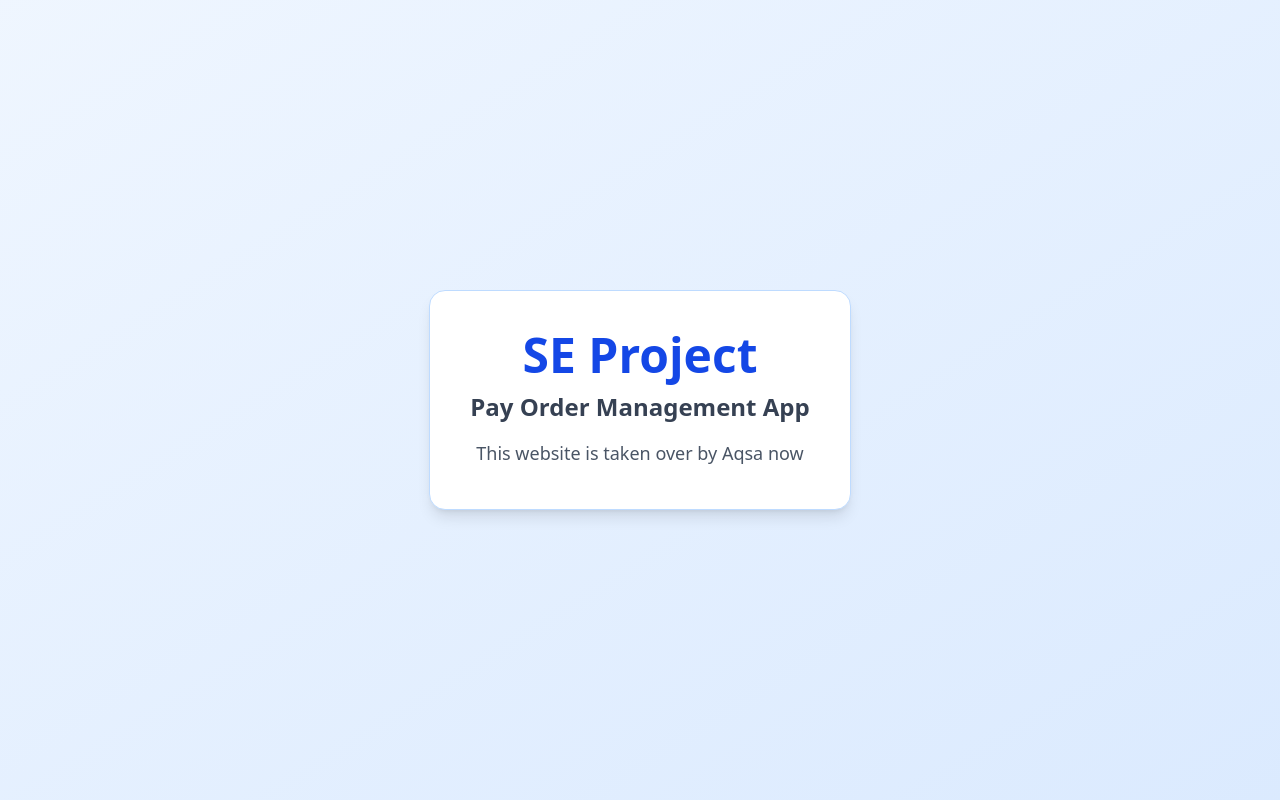
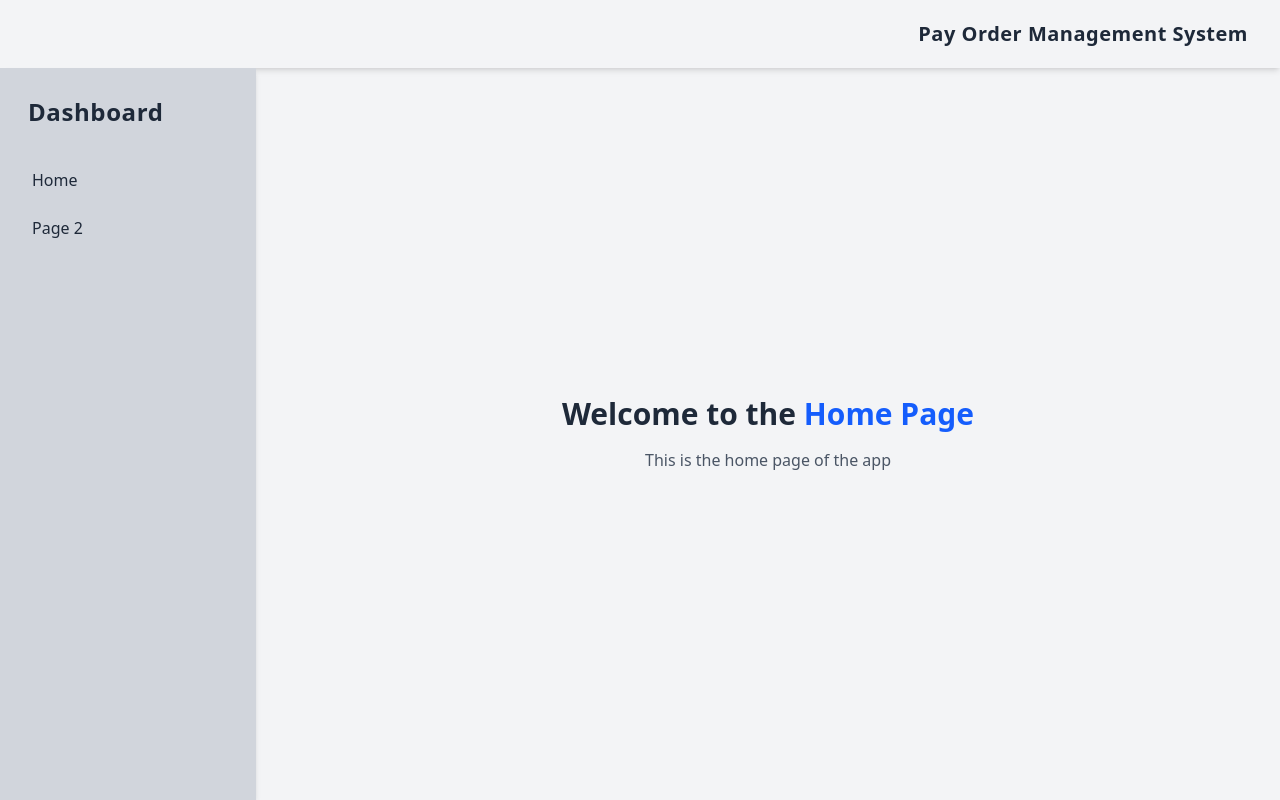
Before and after one commit to AbdulWasay903211/PO_App, a Next.js app: page / in a window 1280 px wide. Built offline with nearby package versions, Linux system fonts and the light colour scheme.

Commit message:
Abdul Wasay |First iteration of the dashboard

```diff
--- /dev/null
+++ b/src/app/components/DashboardLayout.jsx
@@ -0,0 +1,42 @@
+"use client";
+
+import React, { useState } from 'react';
+import Sidebar from '../components/Sidebar';
+import Topbar from "./Topbar";
+
+// this is where we import the pages we use
+import HomePage from '../pages/HomePage';
+import Page2 from '../pages/Page2';
+
+const DashboardLayout = () => {
+  const [currentPage, setCurrentPage] = useState('page1');
+
+  const renderPage = () => {
+    switch (currentPage) {
+      case 'page1':
+        return <HomePage />;
+      case 'page2':
+        return <Page2 />;
+      default:
+        return <HomePage />;
+    }
+  };
+
+  return (
+    <div className="flex flex-col min-h-screen bg-gray-100">
+      {/* Topbar at the top */}
+      <Topbar />
+
+      {/* Sidebar + Main Content below */}
+      <div className="flex flex-1">
+        {/* Sidebar (left) */}
+        <Sidebar onSelectPage={setCurrentPage} />
+
+        {/* Main Area (right) */}
+        <main className="flex-1 p-6 overflow-y-auto">{renderPage()}</main>
+      </div>
+    </div>
+  );
+};
+
+export default DashboardLayout;
--- /dev/null
+++ b/src/app/components/Sidebar.jsx
@@ -0,0 +1,31 @@
+"use client";
+import React from "react";
+
+const Sidebar = ({ onSelectPage }) => {
+  return (
+    <div className="w-64 bg-gray-300 text-gray-800 min-h-full flex flex-col shadow-md">
+      {/* Header Section */}
+      <div className="py-7 px-7">
+        <h2 className="text-2xl font-bold tracking-wide">Dashboard</h2>
+      </div>
+
+      {/* Buttons */}
+      <div className="flex flex-col px-5 mt-1">
+        <button
+          onClick={() => onSelectPage("HomePage")}
+          className="text-left mb-2 px-3 py-2 rounded-md hover:bg-gray-400 transition-colors"
+        >
+          Home
+        </button>
+        <button
+          onClick={() => onSelectPage("page2")}
+          className="text-left mb-2 px-3 py-2 rounded-md hover:bg-gray-400 transition-colors"
+        >
+          Page 2
+        </button>
+      </div>
+    </div>
+  );
+};
+
+export default Sidebar;
--- /dev/null
+++ b/src/app/components/Topbar.jsx
@@ -0,0 +1,20 @@
+"use client";
+import React from "react";
+
+const Topbar = () => {
+  return (
+    <div className="w-full bg-gray-100 text-gray-800 flex items-center justify-between px-8 py-5 shadow-md">
+      {/* Left: Logo */}
+      <div className="flex items-center space-x-2">
+
+      </div>
+
+      {/* Right: Title */}
+      <h1 className="text-xl font-bold tracking-wide text-right">
+        Pay Order Management System
+      </h1>
+    </div>
+  );
+};
+
+export default Topbar;
--- a/src/app/globals.css
+++ b/src/app/globals.css
@@ -12,9 +12,6 @@
   }
 }
 
-
-
-
 .animate-fade-in {
-  animation: fade-in 1s ease-out;
+  animation: fade-in 0.6s ease-out;
 }
--- a/src/app/page.tsx
+++ b/src/app/page.tsx
@@ -1,17 +1,8 @@
-export default function Home() {
-  return (
-    <main className="min-h-screen flex flex-col items-center justify-center bg-gradient-to-br from-blue-50 to-blue-100 text-center p-6">
-      <div className="max-w-2xl bg-white shadow-lg rounded-2xl p-10 border border-blue-200">
-        <h1 className="text-5xl font-extrabold text-blue-700 mb-3">
-          SE Project
-        </h1>
-        <h2 className="text-2xl font-semibold text-gray-700 mb-4">
-          Pay Order Management App
-        </h2>
-        <p className="text-gray-600 text-lg leading-relaxed">
-          This website is taken over by Aqsa now
-        </p>
-      </div>
-    </main>
-  );
+import React from "react";
+import DashboardLayout from "./components/DashboardLayout";
+
+function App() {
+  return <DashboardLayout />;
 }
+
+export default App;
--- /dev/null
+++ b/src/app/pages/HomePage.jsx
@@ -0,0 +1,16 @@
+import React from 'react';
+
+const HomePage = () => {
+  return (
+    <div className="flex flex-col items-center justify-center h-full text-center animate-fade-in">
+      <h1 className="text-3xl font-bold text-gray-800 mb-4">
+        Welcome to the <span className="text-blue-600">Home Page</span>
+      </h1>
+      <p className="text-gray-600 max-w-md">
+        This is the home page of the app
+      </p>
+    </div>
+  );
+};
+
+export default HomePage;
--- /dev/null
+++ b/src/app/pages/Page2.jsx
@@ -0,0 +1,16 @@
+import React from 'react';
+
+const Page2 = () => {
+  return (
+    <div className="flex flex-col items-center justify-center h-full text-center animate-fade-in">
+      <h1 className="text-3xl font-bold text-gray-800 mb-4">
+        This is <span className="text-green-600">Page 2</span>
+      </h1>
+      <p className="text-gray-600 max-w-md">
+        This is the second page of the app
+      </p>
+    </div>
+  );
+};
+
+export default Page2;
```
Also changed, not shown: public/logo.png (added).
